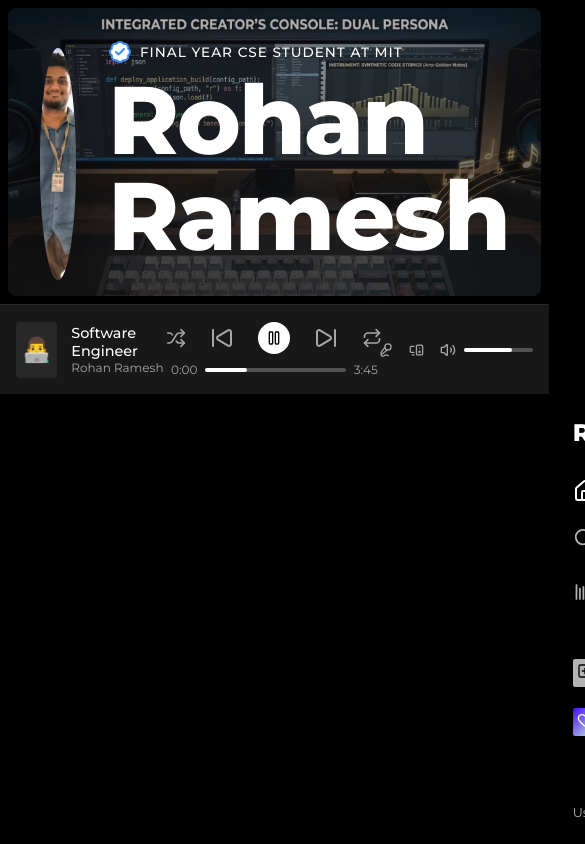
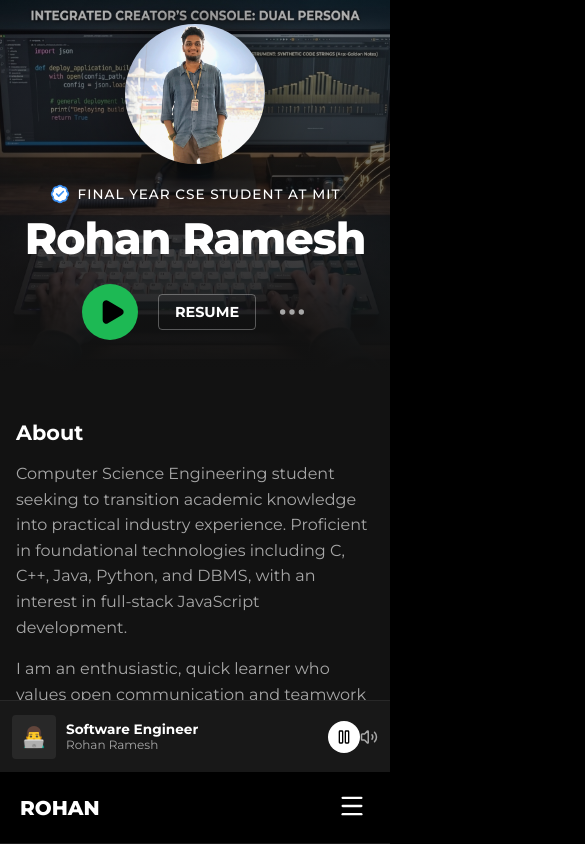
Before and after one commit to magician1811/portfolio-website, a React (Vite) app: page / in a window 390 px wide. Both pictures are taken after a click on the button "Enter". Shown: the top 844 px of the page, 585 px wide, since content can reach past the window. Built offline with nearby package versions, Linux system fonts and the light colour scheme.

Commit message:
Make website mobile phone friendly

```diff
--- a/src/App.jsx
+++ b/src/App.jsx
@@ -27,7 +27,7 @@ function App() {
             <div style={{ background: 'linear-gradient(to bottom, rgba(18,18,18,0.3) 0%, var(--spotify-base) 100%), url("/banner.jpg") center/cover no-repeat', paddingBottom: '2rem' }}>
               <Hero />
             </div>
-            <div style={{ padding: '0 2rem 4rem 2rem' }}>
+            <div className="main-content-container">
               <About />
               <Skills />
               <Projects />
--- a/src/components/About.jsx
+++ b/src/components/About.jsx
@@ -2,7 +2,7 @@ export default function About() {
   return (
     <section id="about" style={{ marginTop: '3rem' }}>
       <h2 className="section-title">About</h2>
-      <div style={{ display: 'grid', gridTemplateColumns: '1fr 1fr', gap: '2rem' }}>
+      <div className="about-grid">
         <div style={{ color: 'var(--text-subdued)', fontSize: '1rem', lineHeight: '1.6' }}>
           <p style={{ marginBottom: '1rem' }}>
             Computer Science Engineering student seeking to transition academic knowledge into practical industry experience. Proficient in foundational technologies including C, C++, Java, Python, and DBMS, with an interest in full-stack JavaScript development.
--- a/src/components/BottomBar.jsx
+++ b/src/components/BottomBar.jsx
@@ -40,28 +40,28 @@ export default function BottomBar() {
   };
 
   return (
-    <div style={{ gridArea: 'now-playing', backgroundColor: '#181818', borderTop: '1px solid #282828', display: 'flex', alignItems: 'center', justifyContent: 'space-between', padding: '0 16px' }}>
+    <div className="bottom-bar-container">
       <audio ref={audioRef} src="/afro-song-music.m4a" loop autoPlay />
 
       {/* Left: Now Playing Info */}
-      <div style={{ display: 'flex', alignItems: 'center', gap: '14px', width: '30%' }}>
-        <div style={{ width: '56px', height: '56px', backgroundColor: '#282828', borderRadius: '4px', display: 'flex', alignItems: 'center', justifyContent: 'center' }}>
-          <span style={{ fontSize: '24px' }}>👨‍💻</span>
+      <div className="now-playing-info">
+        <div style={{ width: '44px', height: '44px', backgroundColor: '#282828', borderRadius: '4px', display: 'flex', alignItems: 'center', justifyContent: 'center', flexShrink: 0 }}>
+          <span style={{ fontSize: '20px' }}>👨‍💻</span>
         </div>
-        <div style={{ display: 'flex', flexDirection: 'column' }}>
-          <span style={{ color: 'var(--text-white)', fontSize: '0.9rem', fontWeight: '500' }}>Software Engineer</span>
-          <span style={{ color: 'var(--text-subdued)', fontSize: '0.75rem' }}>Rohan Ramesh</span>
+        <div style={{ display: 'flex', flexDirection: 'column', overflow: 'hidden' }}>
+          <span style={{ color: 'var(--text-white)', fontSize: '0.85rem', fontWeight: '600', whiteSpace: 'nowrap', overflow: 'hidden', textOverflow: 'ellipsis' }}>Software Engineer</span>
+          <span style={{ color: 'var(--text-subdued)', fontSize: '0.75rem', whiteSpace: 'nowrap', overflow: 'hidden', textOverflow: 'ellipsis' }}>Rohan Ramesh</span>
         </div>
       </div>
 
       {/* Center: Controls */}
-      <div style={{ display: 'flex', flexDirection: 'column', alignItems: 'center', gap: '8px', width: '40%' }}>
-        <div style={{ display: 'flex', alignItems: 'center', gap: '24px' }}>
-          <Shuffle size={20} color="var(--text-subdued)" />
-          <SkipBack size={24} color="var(--text-subdued)" />
+      <div className="player-controls">
+        <div style={{ display: 'flex', alignItems: 'center', gap: '20px' }}>
+          <Shuffle size={18} color="var(--text-subdued)" className="desktop-control-icon" />
+          <SkipBack size={20} color="var(--text-subdued)" className="desktop-control-icon" />
           <div
             onClick={togglePlay}
-            style={{ width: '32px', height: '32px', backgroundColor: 'var(--text-white)', borderRadius: '50%', display: 'flex', alignItems: 'center', justifyContent: 'center', cursor: 'pointer' }}
+            style={{ width: '32px', height: '32px', backgroundColor: 'var(--text-white)', borderRadius: '50%', display: 'flex', alignItems: 'center', justifyContent: 'center', cursor: 'pointer', flexShrink: 0 }}
           >
             {isPlaying ? (
               <Pause size={16} color="var(--spotify-black)" />
@@ -69,10 +69,10 @@ export default function BottomBar() {
               <Play size={16} color="var(--spotify-black)" style={{ marginLeft: '2px' }} />
             )}
           </div>
-          <SkipForward size={24} color="var(--text-subdued)" />
-          <Repeat size={20} color="var(--text-subdued)" />
+          <SkipForward size={20} color="var(--text-subdued)" className="desktop-control-icon" />
+          <Repeat size={18} color="var(--text-subdued)" className="desktop-control-icon" />
         </div>
-        <div style={{ display: 'flex', alignItems: 'center', gap: '8px', width: '100%', maxWidth: '400px' }}>
+        <div className="progress-bar-container">
           <span style={{ fontSize: '0.75rem', color: 'var(--text-subdued)' }}>0:00</span>
           <div style={{ height: '4px', backgroundColor: '#535353', borderRadius: '2px', flex: 1, position: 'relative' }}>
             <div style={{ position: 'absolute', top: 0, left: 0, height: '100%', width: '30%', backgroundColor: 'var(--text-white)', borderRadius: '2px' }}></div>
@@ -82,18 +82,18 @@ export default function BottomBar() {
       </div>
 
       {/* Right: Extra Controls */}
-      <div style={{ display: 'flex', alignItems: 'center', justifyContent: 'flex-end', gap: '16px', width: '30%' }}>
-        <Mic2 size={16} color="var(--text-subdued)" />
-        <MonitorSpeaker size={16} color="var(--text-subdued)" />
-        <div style={{ display: 'flex', alignItems: 'center', gap: '8px', width: '100px' }}>
+      <div className="player-extra-controls">
+        <Mic2 size={16} color="var(--text-subdued)" className="desktop-control-icon" />
+        <MonitorSpeaker size={16} color="var(--text-subdued)" className="desktop-control-icon" />
+        <div style={{ display: 'flex', alignItems: 'center', gap: '8px', width: '100px' }} className="volume-control-wrapper">
           <div onClick={toggleMute} style={{ cursor: 'pointer', display: 'flex', alignItems: 'center' }}>
             {isMuted ? (
-              <VolumeX size={16} color="var(--text-subdued)" />
+              <VolumeX size={18} color="var(--text-subdued)" />
             ) : (
-              <Volume2 size={16} color="var(--text-subdued)" />
+              <Volume2 size={18} color="var(--text-subdued)" />
             )}
           </div>
-          <div style={{ height: '4px', backgroundColor: '#535353', borderRadius: '2px', flex: 1 }}>
+          <div style={{ height: '4px', backgroundColor: '#535353', borderRadius: '2px', flex: 1 }} className="volume-slider">
             <div style={{ height: '100%', width: isMuted ? '0%' : '70%', backgroundColor: 'var(--text-white)', borderRadius: '2px' }}></div>
           </div>
         </div>
--- a/src/components/Experience.jsx
+++ b/src/components/Experience.jsx
@@ -78,7 +78,7 @@ function Tracklist({ items }) {
             <span style={{ color: 'var(--text-white)', fontSize: '1rem', fontWeight: '500' }}>{item.title}</span>
             <span style={{ color: 'var(--text-subdued)', fontSize: '0.85rem' }}>{item.org} - {item.desc}</span>
           </div>
-          <span style={{ color: 'var(--text-subdued)', fontSize: '0.9rem', textAlign: 'right' }}>{item.date}</span>
+          <span className="tracklist-date">{item.date}</span>
         </div>
       ))}
     </div>
--- a/src/components/Hero.jsx
+++ b/src/components/Hero.jsx
@@ -2,25 +2,25 @@ import { BadgeCheck, Play, MoreHorizontal } from 'lucide-react';
 
 export default function Hero() {
   return (
-    <section id="home" style={{ padding: '2rem 2rem 0 2rem' }}>
-      <div style={{ display: 'flex', alignItems: 'flex-end', gap: '2rem' }}>
-        {/* Profile Picture Placeholder */}
-        <div style={{ width: '232px', height: '232px', borderRadius: '50%', backgroundColor: '#282828', display: 'flex', alignItems: 'center', justifyContent: 'center', boxShadow: '0 4px 60px rgba(0,0,0,0.5)', overflow: 'hidden' }}>
+    <section id="home" className="hero-section">
+      <div className="hero-profile-container">
+        {/* Profile Picture */}
+        <div className="hero-avatar">
           <img src="/profile.jpg" alt="Rohan Ramesh" style={{ width: '100%', height: '100%', objectFit: 'cover' }} />
         </div>
-        <div style={{ display: 'flex', flexDirection: 'column', gap: '0.5rem', marginBottom: '1rem' }}>
+        <div className="hero-text-container">
           <div style={{ display: 'flex', alignItems: 'center', gap: '0.5rem', color: 'var(--text-white)' }}>
-            <BadgeCheck size={24} color="#3d91f4" fill="currentColor" />
+            <BadgeCheck size={20} color="#3d91f4" fill="currentColor" />
             <span style={{ fontSize: '0.85rem', fontWeight: '500', letterSpacing: '1px' }}>FINAL YEAR CSE STUDENT AT MIT</span>
           </div>
 
-          <h1 style={{ fontSize: '6rem', fontWeight: '800', color: 'var(--text-white)', lineHeight: '1', letterSpacing: '-2px', margin: '0' }}>
+          <h1 className="hero-title">
             Rohan Ramesh
           </h1>
         </div>
       </div>
 
-      <div style={{ display: 'flex', alignItems: 'center', gap: '2rem', marginTop: '2rem' }}>
+      <div className="hero-actions">
         <button className="play-btn">
           <Play size={28} fill="currentColor" style={{ marginLeft: '4px' }} />
         </button>
--- a/src/components/Sidebar.jsx
+++ b/src/components/Sidebar.jsx
@@ -1,8 +1,63 @@
-import { Home, Search, Library, PlusSquare, Heart } from 'lucide-react';
+import { useState } from 'react';
+import { Home, Search, Library, PlusSquare, Heart, Menu, X } from 'lucide-react';
 
 export default function Sidebar() {
+  const [isMobileMenuOpen, setIsMobileMenuOpen] = useState(false);
+
+  const closeMenu = () => setIsMobileMenuOpen(false);
+
   return (
-    <div style={{ gridArea: 'sidebar', backgroundColor: 'var(--spotify-black)', padding: '24px 12px', display: 'flex', flexDirection: 'column', gap: '2rem' }}>
+    <>
+      {/* Mobile Top Header Bar */}
+      <div className="mobile-top-bar">
+        <h1 style={{ color: 'var(--text-white)', fontSize: '1.25rem', fontWeight: '800' }}>ROHAN</h1>
+        <button
+          onClick={() => setIsMobileMenuOpen(!isMobileMenuOpen)}
+          style={{ background: 'none', border: 'none', color: 'var(--text-white)', cursor: 'pointer', padding: '4px' }}
+          aria-label="Toggle navigation menu"
+        >
+          {isMobileMenuOpen ? <X size={28} /> : <Menu size={28} />}
+        </button>
+      </div>
+
+      {/* Mobile Drawer Navigation Overlay */}
+      {isMobileMenuOpen && (
+        <div className="mobile-drawer-overlay" onClick={closeMenu}>
+          <nav className="mobile-drawer-content" onClick={(e) => e.stopPropagation()}>
+            <div style={{ display: 'flex', justifyContent: 'space-between', alignItems: 'center', marginBottom: '2rem', width: '100%' }}>
+              <h2 style={{ color: 'var(--text-white)', fontSize: '1.5rem', fontWeight: '800' }}>Navigation</h2>
+              <button onClick={closeMenu} style={{ background: 'none', border: 'none', color: 'var(--text-white)', cursor: 'pointer' }}>
+                <X size={28} />
+              </button>
+            </div>
+
+            <a href="#home" onClick={closeMenu} style={{ display: 'flex', alignItems: 'center', gap: '1rem', color: 'var(--text-white)', fontWeight: '700', fontSize: '1.1rem' }}>
+              <Home size={24} /> Home
+            </a>
+            <a href="#skills" onClick={closeMenu} style={{ display: 'flex', alignItems: 'center', gap: '1rem', fontWeight: '700', fontSize: '1.1rem' }}>
+              <Search size={24} /> Search Skills
+            </a>
+            <a href="#projects" onClick={closeMenu} style={{ display: 'flex', alignItems: 'center', gap: '1rem', fontWeight: '700', fontSize: '1.1rem' }}>
+              <Library size={24} /> Your Projects
+            </a>
+            <a href="#experience" onClick={closeMenu} style={{ display: 'flex', alignItems: 'center', gap: '1rem', fontWeight: '700', fontSize: '1.1rem', marginTop: '0.5rem' }}>
+              <div style={{ backgroundColor: '#b3b3b3', color: '#000', padding: '4px', borderRadius: '2px' }}>
+                <PlusSquare size={18} />
+              </div>
+              Experience
+            </a>
+            <a href="#contact" onClick={closeMenu} style={{ display: 'flex', alignItems: 'center', gap: '1rem', fontWeight: '700', fontSize: '1.1rem' }}>
+              <div style={{ background: 'linear-gradient(135deg, #450af5, #c4efd9)', padding: '4px', borderRadius: '2px', color: '#fff' }}>
+                <Heart size={18} />
+              </div>
+              Contact Me
+            </a>
+          </nav>
+        </div>
+      )}
+
+      {/* Desktop Sidebar */}
+      <div className="sidebar-container">
         <div style={{ padding: '0 12px' }}>
           <h1 style={{ color: 'var(--text-white)', fontSize: '1.5rem', fontWeight: '800' }}>ROHAN</h1>
         </div>
@@ -39,5 +94,6 @@ export default function Sidebar() {
           <p>User: Student</p>
         </div>
       </div>
+    </>
   );
 }
--- a/src/index.css
+++ b/src/index.css
@@ -68,14 +68,156 @@ a:hover {
   height: 100vh;
 }
 
+.sidebar-container {
+  grid-area: sidebar;
+  background-color: var(--spotify-black);
+  padding: 24px 12px;
+  display: flex;
+  flex-direction: column;
+  gap: 2rem;
+}
+
+.mobile-top-bar {
+  display: none;
+}
+
+.mobile-drawer-overlay {
+  display: none;
+}
+
 @media (max-width: 768px) {
+  :root {
+    --layout-bottom-bar-height: 72px;
+  }
   .app-layout {
     grid-template-areas:
       "main-view"
       "now-playing";
     grid-template-columns: 1fr;
+    grid-template-rows: 1fr var(--layout-bottom-bar-height);
+    height: 100vh;
+    height: 100dvh; /* dynamic viewport height for mobile browsers */
+  }
+
+  .sidebar-container {
+    display: none;
+  }
+
+  .mobile-top-bar {
+    display: flex;
+    align-items: center;
+    justify-content: space-between;
+    padding: 1rem 1.25rem;
+    background-color: var(--spotify-black);
+    position: sticky;
+    top: 0;
+    z-index: 100;
+    border-bottom: 1px solid rgba(255,255,255,0.1);
+  }
+
+  .mobile-drawer-overlay {
+    display: block;
+    position: fixed;
+    top: 0;
+    left: 0;
+    width: 100vw;
+    height: 100vh;
+    height: 100dvh;
+    background-color: rgba(0, 0, 0, 0.85);
+    backdrop-filter: blur(8px);
+    z-index: 1000;
+  }
+
+  .mobile-drawer-content {
+    background-color: var(--spotify-base);
+    width: 80%;
+    max-width: 320px;
+    height: 100%;
+    padding: 2rem 1.5rem;
+    display: flex;
+    flex-direction: column;
+    gap: 1.5rem;
+    box-shadow: 4px 0 24px rgba(0,0,0,0.5);
+    animation: slideIn 0.25 ease-out;
   }
 }
+
+/* Bottom Bar Styling */
+.bottom-bar-container {
+  grid-area: now-playing;
+  background-color: #181818;
+  border-top: 1px solid #282828;
+  display: flex;
+  align-items: center;
+  justify-content: space-between;
+  padding: 0 16px;
+}
+
+.now-playing-info {
+  display: flex;
+  align-items: center;
+  gap: 14px;
+  width: 30%;
+}
+
+.player-controls {
+  display: flex;
+  flex-direction: column;
+  align-items: center;
+  gap: 8px;
+  width: 40%;
+}
+
+.progress-bar-container {
+  display: flex;
+  align-items: center;
+  gap: 8px;
+  width: 100%;
+  max-width: 400px;
+}
+
+.player-extra-controls {
+  display: flex;
+  align-items: center;
+  justify-content: flex-end;
+  gap: 16px;
+  width: 30%;
+}
+
+@media (max-width: 768px) {
+  .bottom-bar-container {
+    padding: 0 12px;
+  }
+
+  .now-playing-info {
+    width: auto;
+    flex: 1;
+    gap: 10px;
+  }
+
+  .player-controls {
+    width: auto;
+    flex-direction: row;
+    gap: 0;
+  }
+
+  .progress-bar-container,
+  .desktop-control-icon,
+  .volume-slider {
+    display: none !important;
+  }
+
+  .player-extra-controls {
+    width: auto;
+    gap: 8px;
+  }
+
+  .volume-control-wrapper {
+    width: auto !important;
+  }
+}
+
+
 
 .main-view {
   grid-area: main-view;
@@ -88,9 +230,100 @@ a:hover {
   flex-direction: column;
 }
 
+.main-content-container {
+  padding: 0 2rem 4rem 2rem;
+}
+
 @media (max-width: 768px) {
   .main-view {
-    margin: 8px;
+    margin: 0;
+    border-radius: 0;
+  }
+
+  .main-content-container {
+    padding: 0 1rem 3rem 1rem;
+  }
+}
+
+/* Hero Section */
+.hero-section {
+  padding: 2rem 2rem 0 2rem;
+}
+
+.hero-profile-container {
+  display: flex;
+  align-items: flex-end;
+  gap: 2rem;
+}
+
+.hero-avatar {
+  width: 232px;
+  height: 232px;
+  border-radius: 50%;
+  background-color: #282828;
+  display: flex;
+  align-items: center;
+  justify-content: center;
+  box-shadow: 0 4px 60px rgba(0,0,0,0.5);
+  overflow: hidden;
+  flex-shrink: 0;
+}
+
+.hero-text-container {
+  display: flex;
+  flex-direction: column;
+  gap: 0.5rem;
+  margin-bottom: 1rem;
+}
+
+.hero-title {
+  font-size: 6rem;
+  font-weight: 800;
+  color: var(--text-white);
+  line-height: 1;
+  letter-spacing: -2px;
+  margin: 0;
+}
+
+.hero-actions {
+  display: flex;
+  align-items: center;
+  gap: 2rem;
+  margin-top: 2rem;
+}
+
+@media (max-width: 768px) {
+  .hero-section {
+    padding: 1.5rem 1rem 0 1rem;
+  }
+
+  .hero-profile-container {
+    flex-direction: column;
+    align-items: center;
+    text-align: center;
+    gap: 1.25rem;
+  }
+
+  .hero-avatar {
+    width: 140px;
+    height: 140px;
+  }
+
+  .hero-text-container {
+    align-items: center;
+    margin-bottom: 0;
+  }
+
+  .hero-title {
+    font-size: 2.75rem;
+    letter-spacing: -1px;
+    margin-top: 0.25rem;
+  }
+
+  .hero-actions {
+    justify-content: center;
+    gap: 1.25rem;
+    margin-top: 1.5rem;
   }
 }
 
@@ -100,6 +333,12 @@ a:hover {
   font-size: 1.5rem;
   font-weight: 700;
   margin-bottom: 1rem;
+}
+
+@media (max-width: 768px) {
+  .section-title {
+    font-size: 1.3rem;
+  }
 }
 
 /* Play Button */
@@ -121,6 +360,20 @@ a:hover {
   background-color: var(--spotify-green-hover);
 }
 
+/* About Grid */
+.about-grid {
+  display: grid;
+  grid-template-columns: 1fr 1fr;
+  gap: 2rem;
+}
+
+@media (max-width: 768px) {
+  .about-grid {
+    grid-template-columns: 1fr;
+    gap: 1.5rem;
+  }
+}
+
 /* Cards */
 .spotify-card {
   background-color: var(--spotify-highlight);
@@ -134,11 +387,49 @@ a:hover {
   background-color: var(--spotify-elevated);
 }
 
+.project-card-item {
+  display: flex;
+  gap: 2rem;
+  padding: 1.5rem;
+  align-items: center;
+  text-decoration: none;
+}
+
+.project-album-cover {
+  width: 150px;
+  height: 150px;
+  flex-shrink: 0;
+  border-radius: 8px;
+  box-shadow: 0 4px 12px rgba(0,0,0,0.5);
+  position: relative;
+}
+
+@media (max-width: 650px) {
+  .project-card-item {
+    flex-direction: column;
+    align-items: flex-start;
+    gap: 1.25rem;
+    padding: 1.25rem;
+  }
+
+  .project-album-cover {
+    width: 100%;
+    height: 160px;
+  }
+}
+
 /* Bento Box Grid */
 .bento-grid {
   display: grid;
   grid-template-columns: repeat(auto-fit, minmax(250px, 1fr));
   gap: 1.5rem;
+}
+
+@media (max-width: 600px) {
+  .bento-grid {
+    grid-template-columns: 1fr;
+    gap: 1rem;
+  }
 }
 
 .bento-item {
@@ -176,6 +467,7 @@ a:hover {
   padding: 0.5rem 1rem;
   border-radius: 4px;
   align-items: center;
+  gap: 0.5rem;
 }
 .tracklist-row:hover {
   background-color: rgba(255,255,255,0.1);
@@ -188,3 +480,19 @@ a:hover {
   margin-bottom: 0.5rem;
   padding-bottom: 0.5rem;
 }
+
+.tracklist-date {
+  color: var(--text-subdued);
+  font-size: 0.9rem;
+  text-align: right;
+}
+
+@media (max-width: 600px) {
+  .tracklist-row {
+    grid-template-columns: 24px 1fr auto;
+    padding: 0.5rem 0.25rem;
+  }
+  .tracklist-date {
+    font-size: 0.75rem;
+  }
+}
```
Also changed, not shown: src/components/Projects.jsx (+2 -10 lines). Lines whose indentation alone changed are shown as unchanged.
